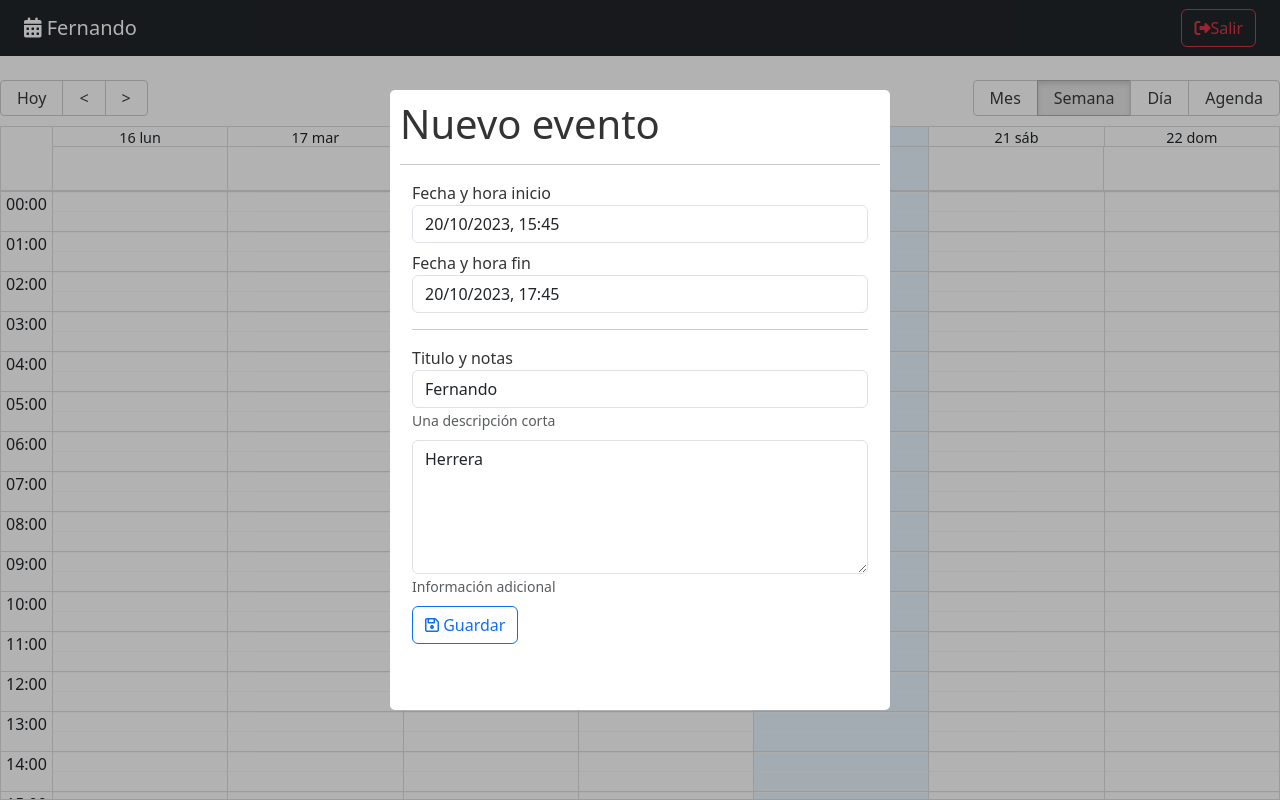
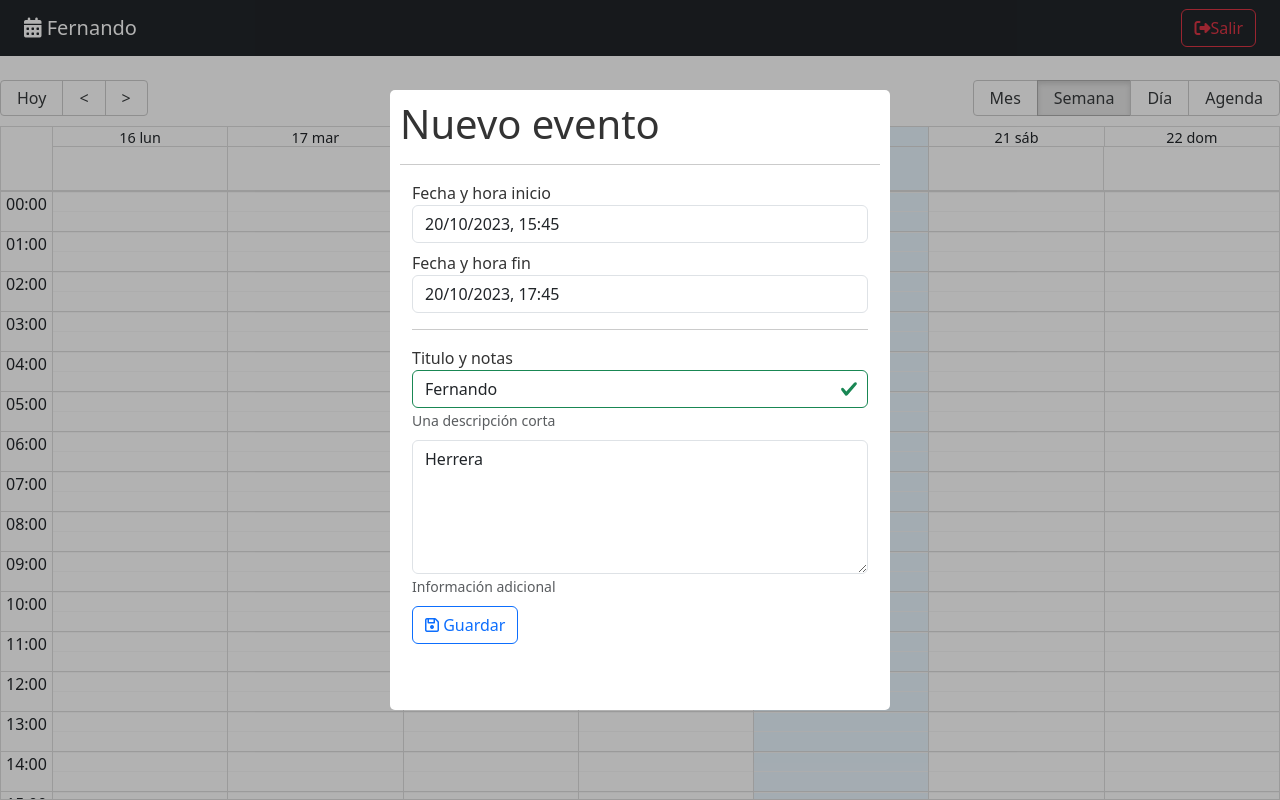
Before and after one commit to AsterixKo/10-calendar, a React (Vite) app: page / in a window 1280 px wide. Built offline with nearby package versions, Linux system fonts and the light colour scheme.

Commit message:
Validaciones del formulario

```diff
--- a/package.json
+++ b/package.json
@@ -16,7 +16,8 @@
     "react-datepicker": "^4.21.0",
     "react-dom": "^18.2.0",
     "react-modal": "^3.16.1",
-    "react-router-dom": "^6.17.0"
+    "react-router-dom": "^6.17.0",
+    "sweetalert2": "^11.7.32"
   },
   "devDependencies": {
     "@types/react": "^18.2.15",
--- a/src/calendar/components/CalendarModal.jsx
+++ b/src/calendar/components/CalendarModal.jsx
@@ -1,10 +1,12 @@
-import { addHours, differenceInSeconds } from "date-fns";
-import { useState } from "react";
+import { addHours, differenceInSeconds, isValid } from "date-fns";
+import { useMemo, useState } from "react";
 import Modal from "react-modal";
 import DatePicker, { registerLocale } from "react-datepicker";
 import es from "date-fns/locale/es";
 
 import "react-datepicker/dist/react-datepicker.css";
+import Swal from "sweetalert2";
+import "sweetalert2/dist/sweetalert2.min.css";
 
 registerLocale("es", es);
 
@@ -23,12 +25,19 @@ Modal.setAppElement("#root");
 
 export const CalendarModal = () => {
   const [isOpen, setIsOpen] = useState(true);
+  const [formSubmited, setFormSubmited] = useState(true);
   const [formValues, setFormValues] = useState({
     title: "Fernando",
     notes: "Herrera",
     start: new Date(),
     end: addHours(new Date(), 2),
   });
+
+  const titleClass = useMemo(() => {
+    if (!formSubmited) return "";
+
+    return formValues.title.length > 0 ? "is-valid" : "is-invalid";
+  }, [formValues.title, formSubmited]);
 
   const onInputChanged = ({ target }) => {
     setFormValues({ ...formValues, [target.name]: target.value });
@@ -45,12 +54,14 @@ export const CalendarModal = () => {
 
   const onSubmit = (event) => {
     event.preventDefault();
+    setFormSubmited(true);
 
     const difference = differenceInSeconds(formValues.end, formValues.start);
     // console.log({ difference });
 
     if (isNaN(difference) || difference <= 0) {
-      console.log("Error en fechas");
+      //   console.log("Error en fechas");
+      Swal.fire("Fechas incorrectas", "Revisar las fechas ingresadas", "error");
       return;
     }
 
@@ -111,7 +122,7 @@ export const CalendarModal = () => {
           <label>Titulo y notas</label>
           <input
             type="text"
-            className="form-control"
+            className={`form-control ${titleClass}`}
             placeholder="Título del evento"
             name="title"
             autoComplete="off"
```
Also changed, not shown: 1 other file (tests, documents, lock files or other folders).
